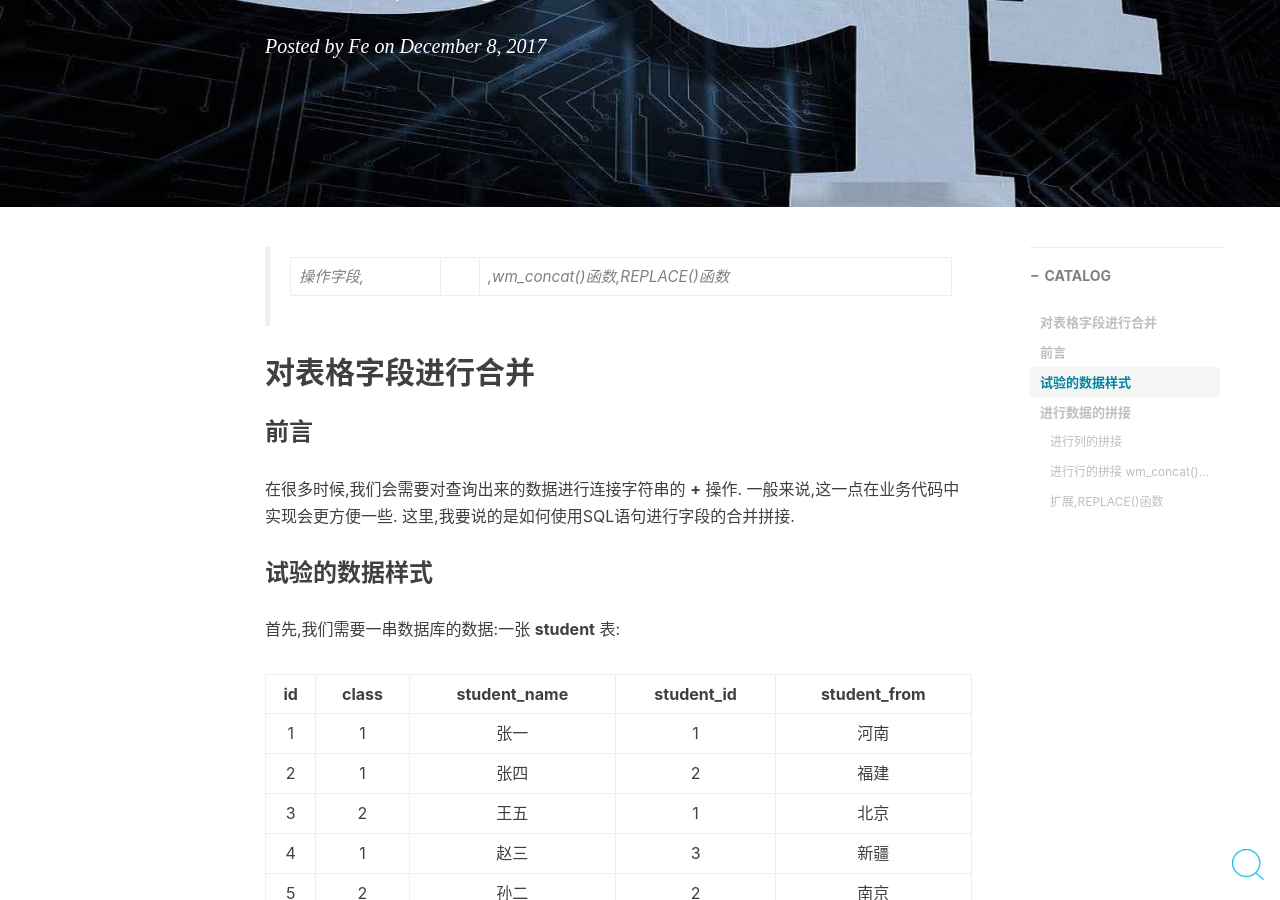
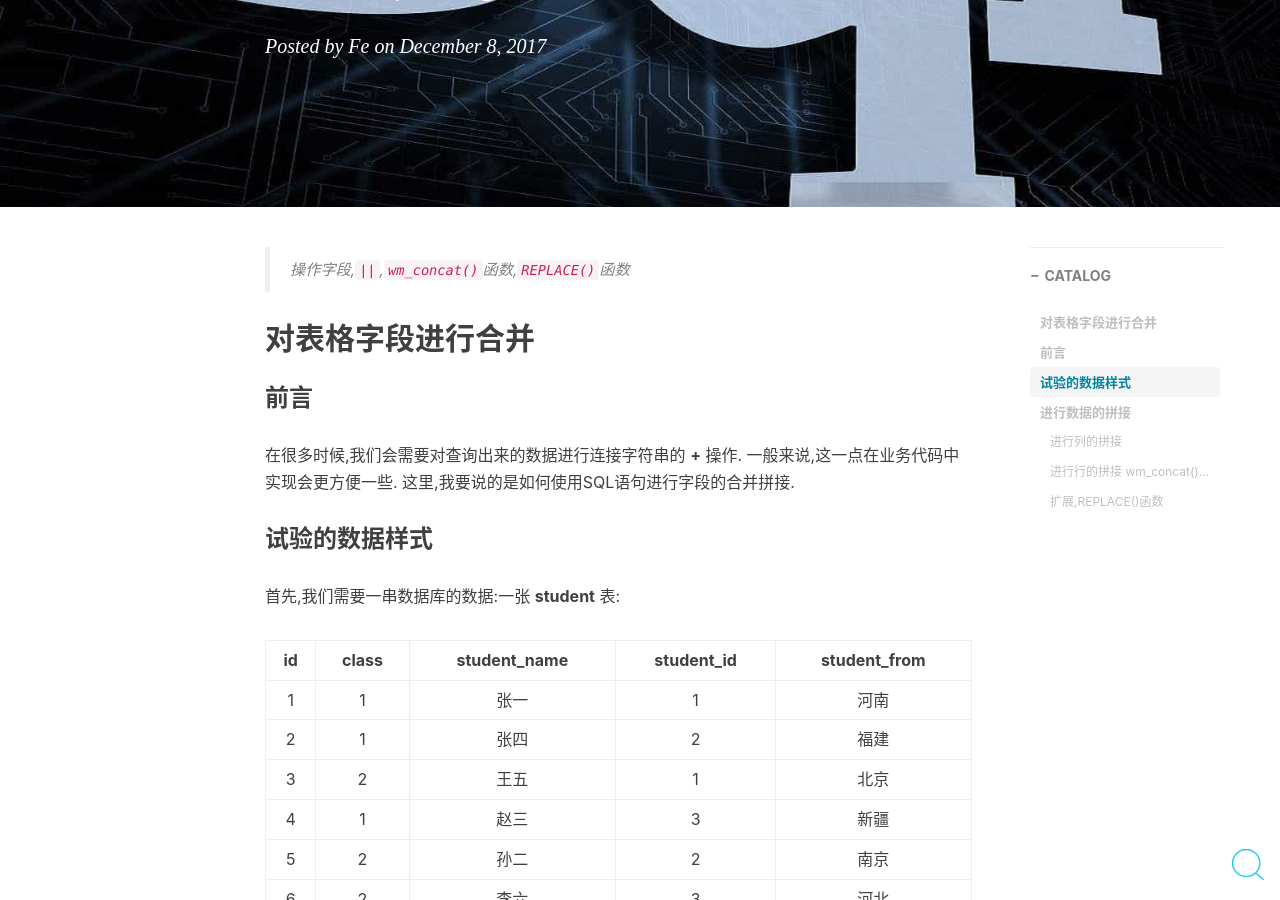
Before and after one commit to FeDemo/fedemo.github.io, a Jekyll site: the page built from _posts/2017-12-08-oracle_sql_merger-of-ranks.md, in a window 1280 px wide and 900 px high, scrolled down 316 px. Built offline with Jekyll 4.4.1, drawn with Linux system fonts in a browser that asks for light colours; nearby versions of some CDN libraries; comment, search, counter and statistics services are not loaded; some of the changed text lies outside the part shown.

```diff
--- a/_posts/2017-12-08-oracle_sql_merger-of-ranks.md
+++ b/_posts/2017-12-08-oracle_sql_merger-of-ranks.md
@@ -12,7 +12,7 @@ tags:
     - Oracle
     - SQL
 ---
->操作字段,||,wm_concat()函数,REPLACE()函数
+>操作字段,`||`,`wm_concat()`函数,`REPLACE()`函数
 
 ## 对表格字段进行合并
 
@@ -79,7 +79,7 @@ sql: `s.student_name||'//'||s.student_id||'//'||s.student_from`
 
 java: `s.student_name+"//"+s.student_id+"//"+s.student_from`
 
-#### 进行行的拼接  wm_concat()函数
+#### 进行行的拼接  `wm_concat()`函数
 
 好了,我们现在把每一列的数据整合在一起了,大功告成,可喜可贺.
 这是,项目经理过来了,表示这样不行(改需求),我要把一整个班的所有学生数据在一行都显示出来.
@@ -114,7 +114,7 @@ sql语句:
 `
 select s.class,wm_concat(s.student_name||'//'||s.student_id||'//'||s.student_from) about from student s group by s.class;`
 
-#### 扩展,REPLACE()函数
+#### 扩展,`REPLACE()`函数
 
 我们很好的又完成了任务,这时又改需求了.
 项目经理说,不能用逗号连接啊,我们要用~来连接每一行.
```
